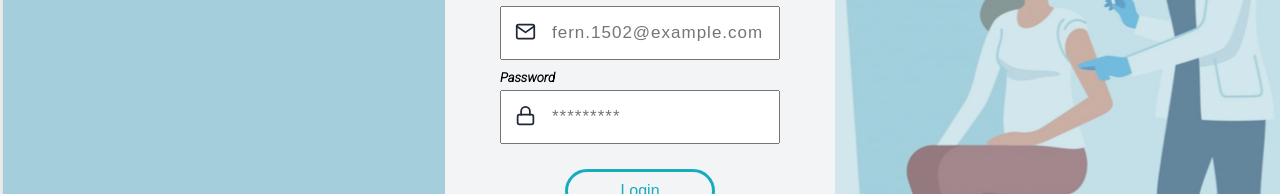
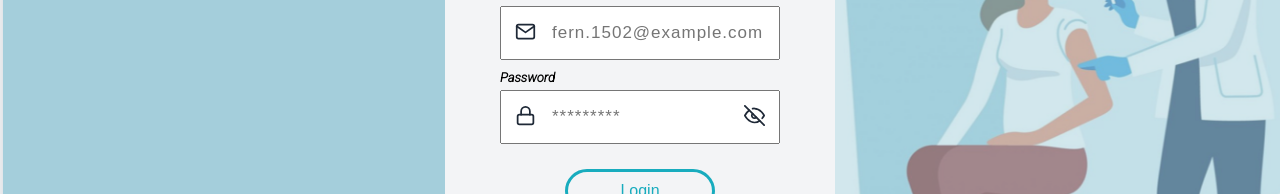
Before and after one commit to Wannakorn-C/VaccinationForm, a React (Create React App) app: page / in a window 1280 px wide. Shown: the part 376-570 px from the top of the page. Built offline with nearby package versions, Linux system fonts and the light colour scheme.

Commit message:
Add eye button

```diff
--- a/src/components/FormLib.js
+++ b/src/components/FormLib.js
@@ -1,3 +1,4 @@
+import {useState} from 'react';
 import {useField} from 'formik';
 import {
     StyledTextInput,
@@ -5,21 +6,40 @@ import {
     StyledIcon
 } from './../components/Styles';
 
+//Eye for password
+import {FiEyeOff,FiEye} from 'react-icons/fi';
+
 export const TextInput =({icon,...props}) => {
     const [field,meta]=useField(props);
+    const [show,setShow]=useState(false);
 
     return(
         <div style={{position: "relative"}}>
             <StyledLabel htmlFor={props.name}>
                 {props.label}
             </StyledLabel>
-            <StyledTextInput
+
+            {props.type !== "password" && <StyledTextInput
                 {...field}
                 {...props}
-            />
+            />}
+            {props.type ==="password" &&(
+                <StyledTextInput
+                {...field}{...props}
+                type={show ? "text" : "password"}
+                />
+            )}
             <StyledIcon>
                 {icon}
             </StyledIcon>
+
+            {
+                props.type==="password" &&
+                <StyledIcon onClick={() => setShow(!show)} right>
+                    {show && <FiEye/>}
+                    {!show && <FiEyeOff/>}
+                </StyledIcon>
+            }
 
         </div>
 
--- a/src/pages/Login.js
+++ b/src/pages/Login.js
@@ -23,7 +23,15 @@ const Login =() =>{
            <StyledFormArea>
                <Avatar image={Logo}/>
                <StyledTitle color={colors.theme} size={30}>Login</StyledTitle>
-                <Formik>
+                <Formik
+                initialValues={{
+                    email:"",
+                    password:"",
+                }}
+                onSubmit={(values,{setSubmitting}) =>{
+                    console.log(values);
+                }}
+                >
                     {()=>(
                         <Form>
                             <TextInput
```
